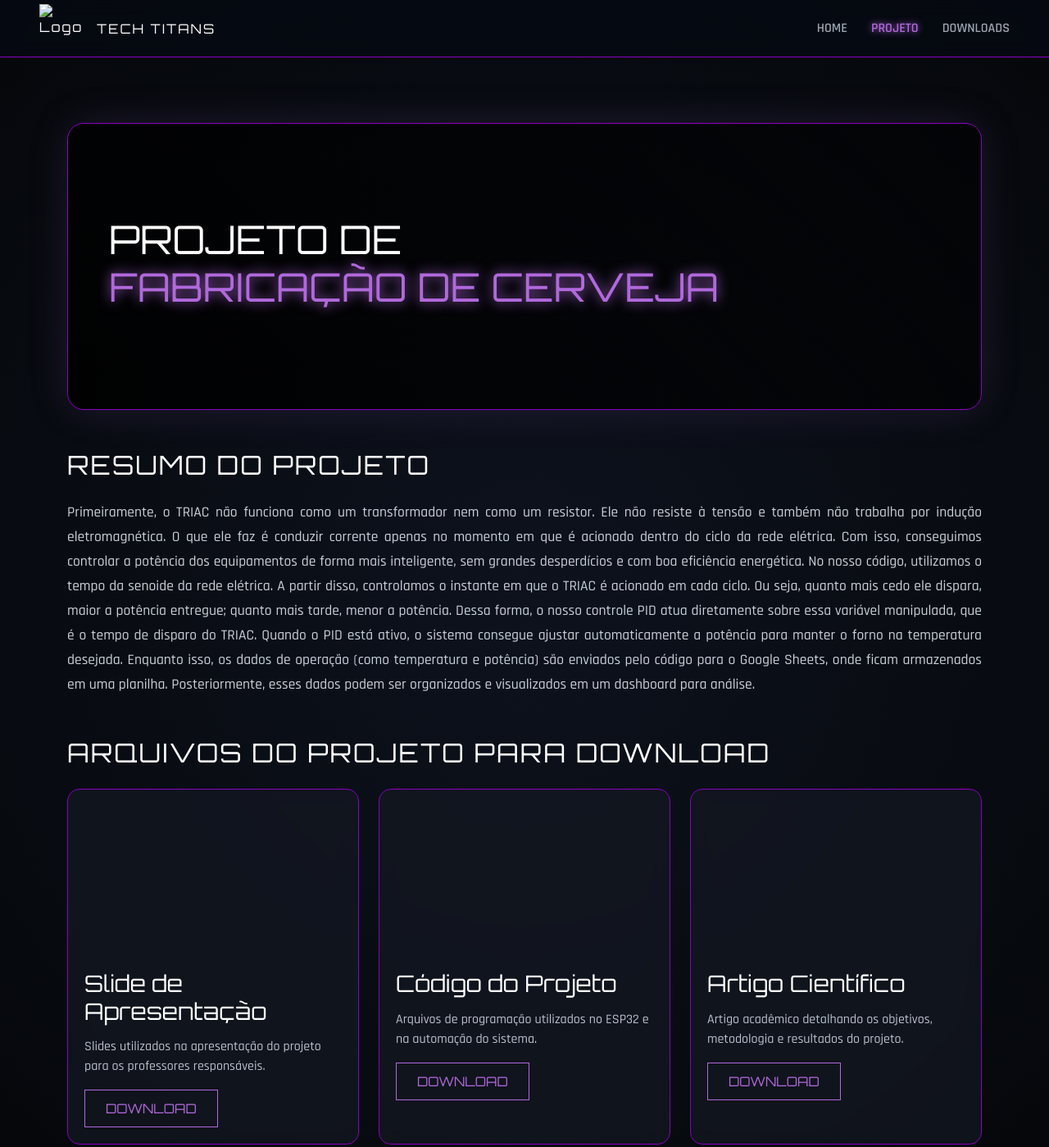
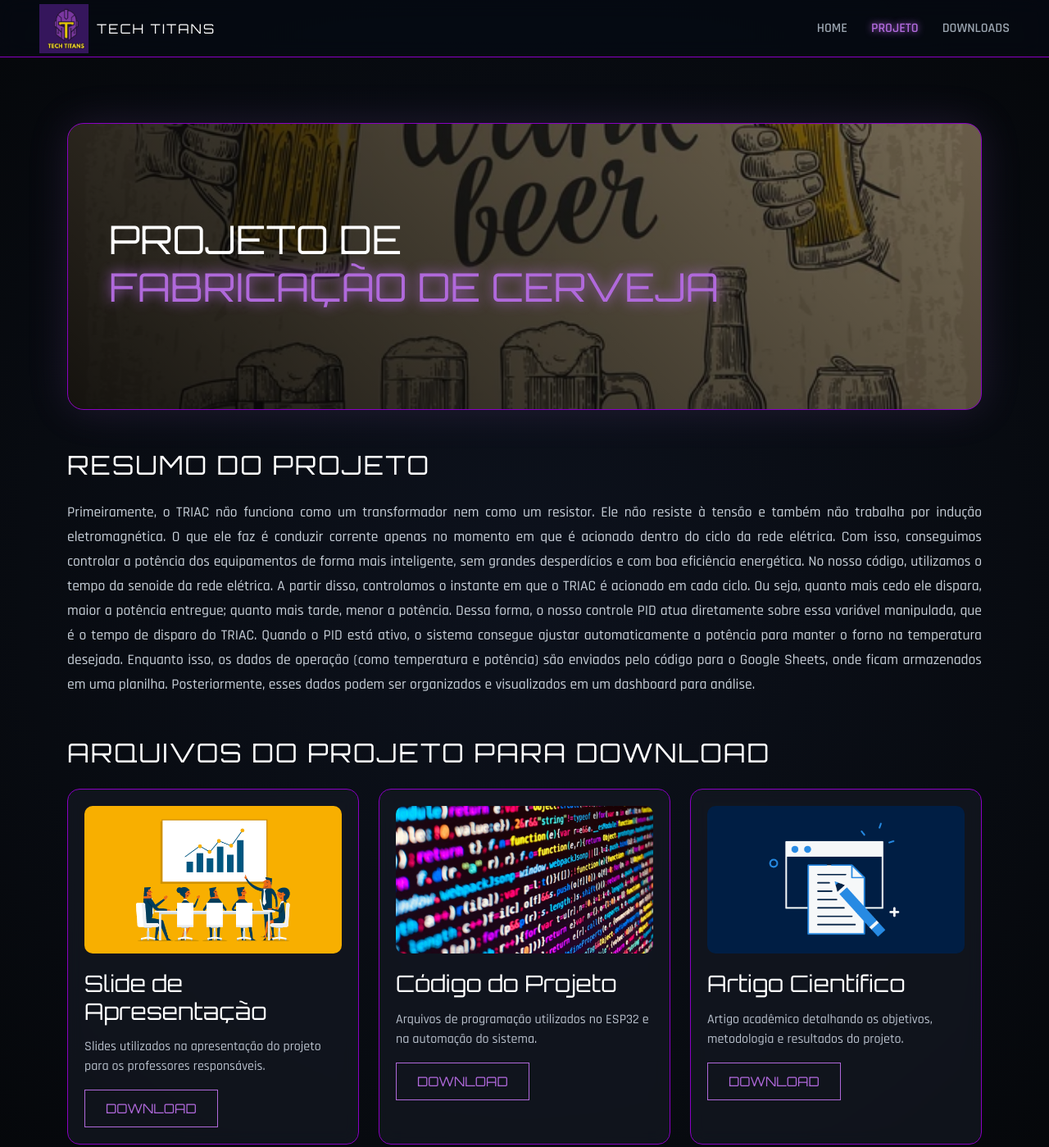
Before and after one commit to ErikTakeuti/SiteProjetoCervejaTechTitans, a plain HTML site: page page_cerveja.html in a window 1280 px wide. Shown: the whole page at 82% size. Drawn offline with nearby package versions, Linux system fonts and the light colour scheme.

Commit message:
Atualização

```diff
--- a/css/style_cerveja_page.css
+++ b/css/style_cerveja_page.css
@@ -67,7 +67,7 @@ body {
 
     background:
         linear-gradient(45deg, rgba(0,0,0,0.9), rgba(0,0,0,0.5)),
-        url('img/fabrica_cerveja.jpg');
+        url('../img/cerveja.jpg');
 
     background-size: cover;
     background-position: center;
--- a/page_cerveja.html
+++ b/page_cerveja.html
@@ -20,7 +20,7 @@
     <header class="main-header d-flex justify-content-between align-items-center px-5">
 
         <div class="logo-area">
-            <img src="img/logo.png" alt="Logo" class="logo-img">
+            <img src="img/logo2.jpeg" alt="Logo" class="logo-img">
             <span>TECH TITANS</span>
         </div>
 
@@ -85,7 +85,7 @@
             <div class="col-lg-4">
                 <div class="cyber-card">
                     <div class="card-img"
-                         style="background-image: url('img/materiais.jpg');">
+                         style="background-image: url('img/slide_apresentacao.png');">
                     </div>
                     <h3>Slide de Apresentação</h3>
                     <p>
@@ -103,7 +103,7 @@
             <div class="col-lg-4">
                 <div class="cyber-card">
                     <div class="card-img"
-                         style="background-image: url('img/codigo.jpg');">
+                         style="background-image: url('img/programacao.jpg');">
                     </div>
                     <h3>Código do Projeto</h3>
                     <p>
@@ -122,7 +122,7 @@
             <div class="col-lg-4">
                 <div class="cyber-card">
                     <div class="card-img"
-                         style="background-image: url('img/artigo.jpg');">
+                         style="background-image: url('img/artigo_cientifico.png');">
                     </div>
                     <h3>Artigo Científico</h3>
                     <p>
```
Also changed, not shown: img/artigo_cientifico.png (added), img/cerveja.jpg (added), img/programacao.jpg (added), img/slide_apresentacao.png (added).
